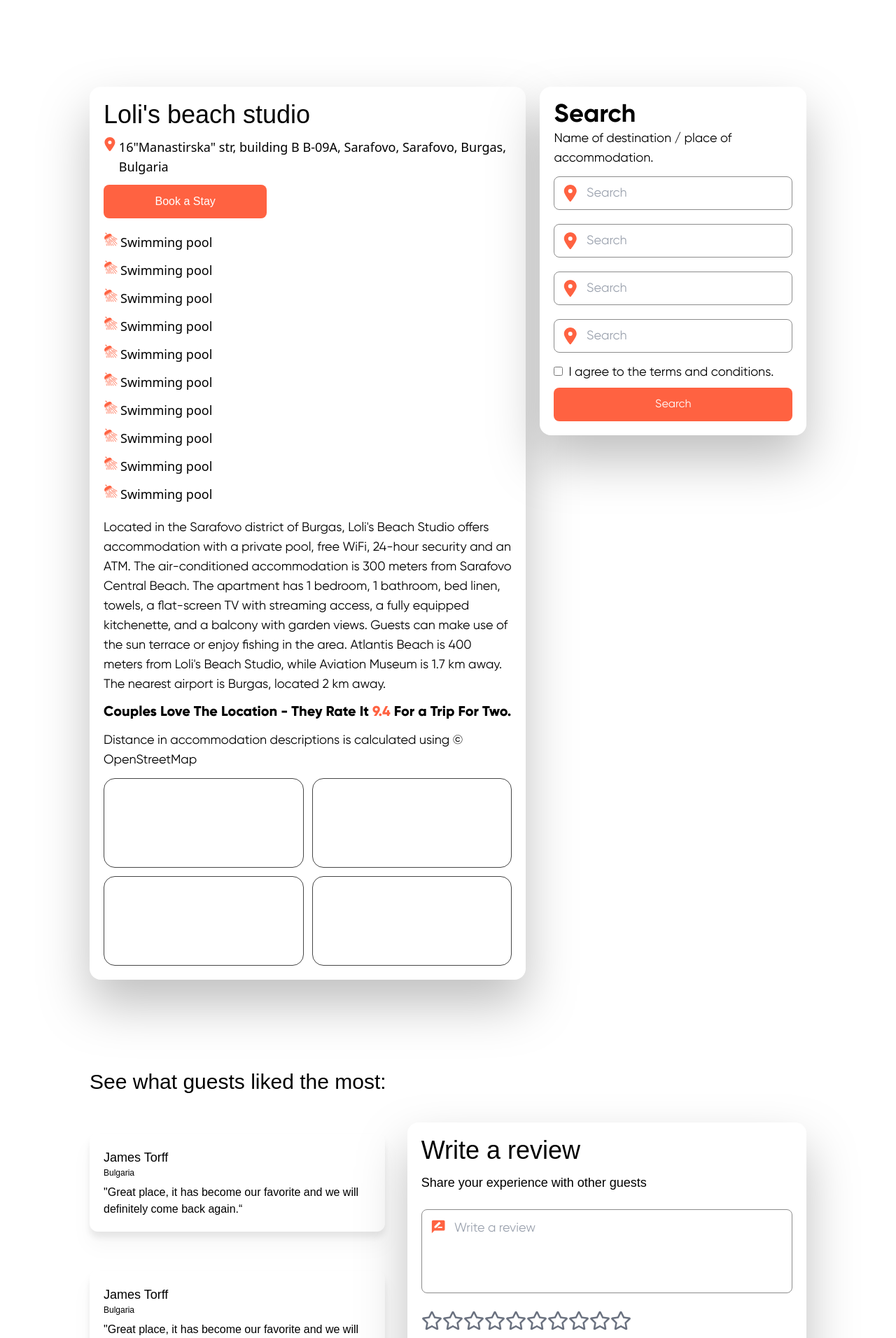
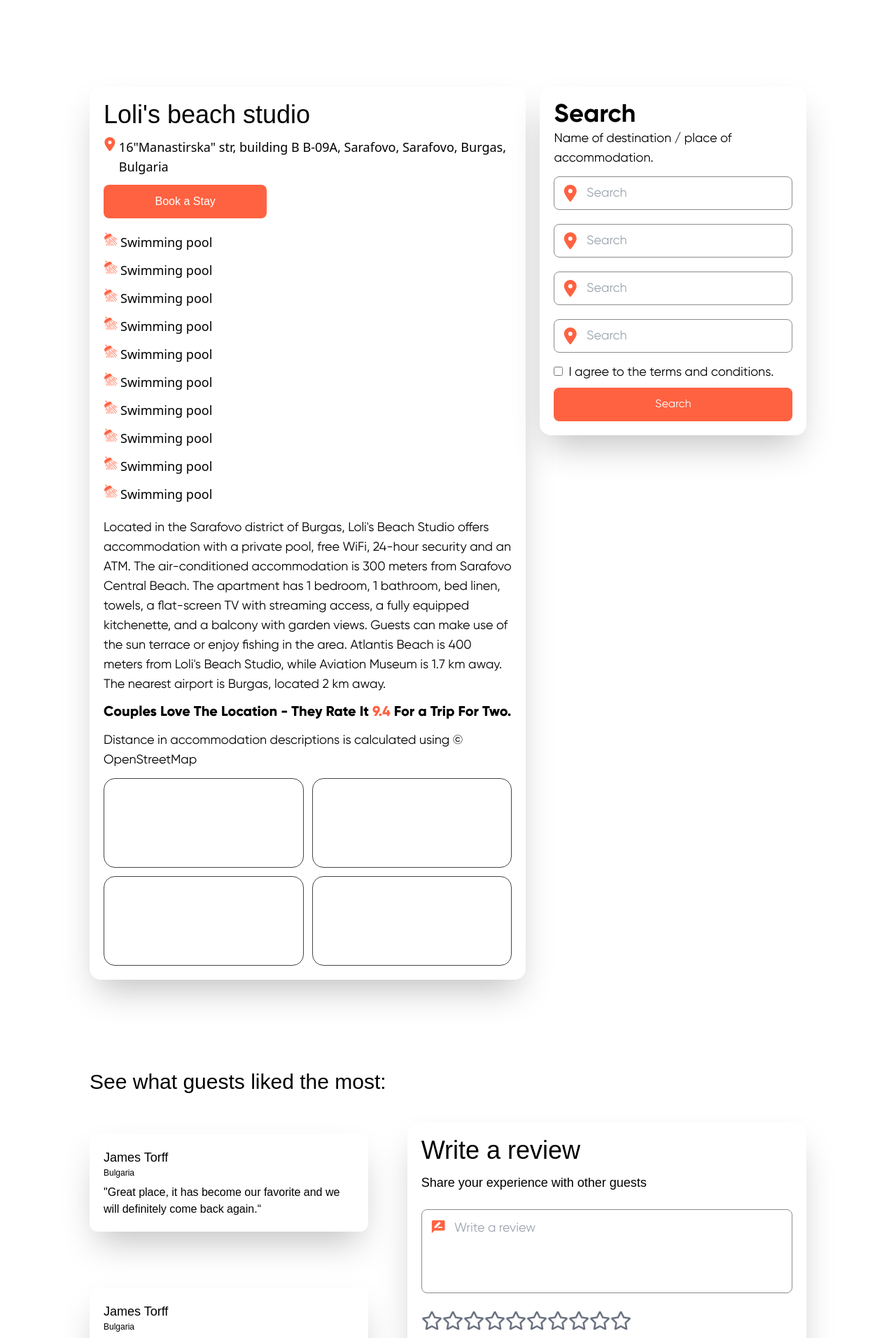
Before and after one commit to MMMarinov20/femm, a React (Vite) app in the folder client/: page /rental in a window 1280 px wide. Shown: the part 800-2712 px from the top of the page at 70% size. Built offline with nearby package versions, Linux system fonts and the light colour scheme; a web font is replaced by a local one.

Commit message:
Fix mobile shadows

```diff
--- a/client/package.json
+++ b/client/package.json
@@ -4,7 +4,7 @@
   "version": "0.0.0",
   "type": "module",
   "scripts": {
-    "dev": "vite",
+    "dev": "vite --host",
     "build": "tsc && vite build",
     "lint": "eslint src --ext ts,tsx --report-unused-disable-directives --max-warnings 0",
     "preview": "vite preview"
--- a/client/src/Components/Home/Offer.tsx
+++ b/client/src/Components/Home/Offer.tsx
@@ -23,9 +23,9 @@ const Offer: React.FC = () => {
           </h1>
         </div>
         <div className="grid grid-rows-4 grid-cols-1 min-[380px]:grid-rows-2 min-[380px]:grid-cols-2 place-items-center lg:place-items-start gap-y-5 md:gap-5 pt-5 pb-20 md:p-20 lg:p-0 lg:gap-3 2xl:p-10">
-          <div className="bg-[url('./Home/People.svg')] md:bg-[url('./Home/PeopleBig.svg')] bg-center bg-no-repeat row-span-2 h-full w-full rounded-2xl drop-shadow-xl lg:drop-shadow-none 2xl:drop-shadow-xl"></div>
+          <div className="bg-[url('./Home/People.svg')] md:bg-[url('./Home/PeopleBig.svg')] bg-center bg-no-repeat row-span-2 h-full w-full rounded-2xl drop-shadow-xl lg:shadow-none 2xl:shadow-xl"></div>
 
-          <div className="row-span-1 bg-white w-fit min-h-fit rounded-2xl px-5 py-5 min-[380px]:py-4 min-[380px]:px-2 md:p-6 drop-shadow-xl lg:drop-shadow-none 2xl:drop-shadow-xl">
+          <div className="row-span-1 bg-white w-fit min-h-fit rounded-2xl px-5 py-5 min-[380px]:py-4 min-[380px]:px-2 md:p-6 shadow-xl lg:shadow-none 2xl:shadow-xl">
             <img
               src="./Home/Affordable.jpg"
               className="w-[20vw] min-[380px]:w-[10vw] md:w-[5vw] 2xl:w-[3vw]"
@@ -38,7 +38,7 @@ const Offer: React.FC = () => {
             </h1>
           </div>
 
-          <div className="row-span-1 bg-white w-fit min-h-fit rounded-2xl px-5 py-5 min-[380px]:py-4 min-[380px]:px-2 md:p-6 drop-shadow-xl lg:drop-shadow-none 2xl:drop-shadow-xl">
+          <div className="row-span-1 bg-white w-fit min-h-fit rounded-2xl px-5 py-5 min-[380px]:py-4 min-[380px]:px-2 md:p-6 shadow-xl lg:shadow-none 2xl:shadow-xl">
             <img
               src="./Home/Work.jpg"
               className="w-[20vw] min-[380px]:w-[10vw] md:w-[5vw] 2xl:w-[3vw]"
--- a/client/src/Components/Rental/Accordion.tsx
+++ b/client/src/Components/Rental/Accordion.tsx
@@ -10,7 +10,7 @@ function Accordion() {
 
   return (
     <div className="w-full px-4 py-10">
-      <div className="bg-white rounded-lg drop-shadow-xl">
+      <div className="bg-white rounded-lg shadow-xl">
         <div
           className="flex justify-between items-center p-4 cursor-pointer"
           onClick={toggleAccordion}
--- a/client/src/Components/Rental/DescriptionContainer.tsx
+++ b/client/src/Components/Rental/DescriptionContainer.tsx
@@ -5,7 +5,7 @@ import { GiShower } from "react-icons/gi";
 const DescriptionContainer: React.FC = () => {
   return (
     <React.Fragment>
-      <div className="w-full h-fit bg-white drop-shadow-[0_35px_35px_rgba(0,0,0,0.25)] rounded-2xl p-5 flex flex-col gap-y-3 md:text-lg">
+      <div className="w-full h-fit bg-white shadow-2xl rounded-2xl p-5 flex flex-col gap-y-3 md:text-lg">
         <h1 className="font-SolidenTrialBoldExpanded text-2xl md:text-4xl">
           Loli's beach studio
         </h1>
--- a/client/src/Components/Rental/Review.tsx
+++ b/client/src/Components/Rental/Review.tsx
@@ -3,8 +3,8 @@ import React from "react";
 const Review: React.FC = () => {
   return (
     <React.Fragment>
-      <div className="w-full h-fit px-4 py-10 lg:pb-10 pt-4 lg:pl-[10vw]">
-        <div className="w-full h-fit bg-white drop-shadow-xl rounded-xl p-5">
+      <div className="w-full h-fit px-4 py-14 lg:pb-16 pt-4 lg:pr-10 lg:pl-[10vw]">
+        <div className="w-full h-fit bg-white shadow-2xl rounded-xl p-5">
           <h1 className="font-SolidenTrialBoldExpanded text-lg">James Torff</h1>
           <h1 className="font-SolidenTrialRegular text-xs pb-2">Bulgaria</h1>
 
--- a/client/src/Components/Rental/ReviewsSection.tsx
+++ b/client/src/Components/Rental/ReviewsSection.tsx
@@ -17,7 +17,7 @@ const ReviewsSection: React.FC = () => {
           <Review />
           <Review />
         </div>
-        <div className="h-fit lg:w-1/2 bg-white drop-shadow-[0_35px_35px_rgba(0,0,0,0.25)] lg:mr-[10vw] mx-4 rounded-2xl p-5 flex flex-col gap-y-3 md:text-lg">
+        <div className="h-fit lg:w-1/2 bg-white shadow-2xl lg:mr-[10vw] mx-4 rounded-2xl p-5 flex flex-col gap-y-3 md:text-lg">
           <h1 className="font-SolidenTrialBoldExpanded text-2xl md:text-4xl">
             Write a review
           </h1>
--- a/client/src/Components/Rental/SearchContainer.tsx
+++ b/client/src/Components/Rental/SearchContainer.tsx
@@ -4,7 +4,7 @@ import { FaLocationDot } from "react-icons/fa6";
 const SearchContainer: React.FC = () => {
   return (
     <React.Fragment>
-      <div className="w-full lg:w-[60%] h-fit bg-white drop-shadow-[0_35px_35px_rgba(0,0,0,0.25)] rounded-2xl p-5 flex flex-col md:text-lg">
+      <div className="w-full lg:w-[60%] h-fit bg-white shadow-2xl rounded-2xl p-5 flex flex-col md:text-lg">
         <h1 className="font-GilroyBold text-2xl md:text-4xl overflow-hidden">
           Search
         </h1>
```
